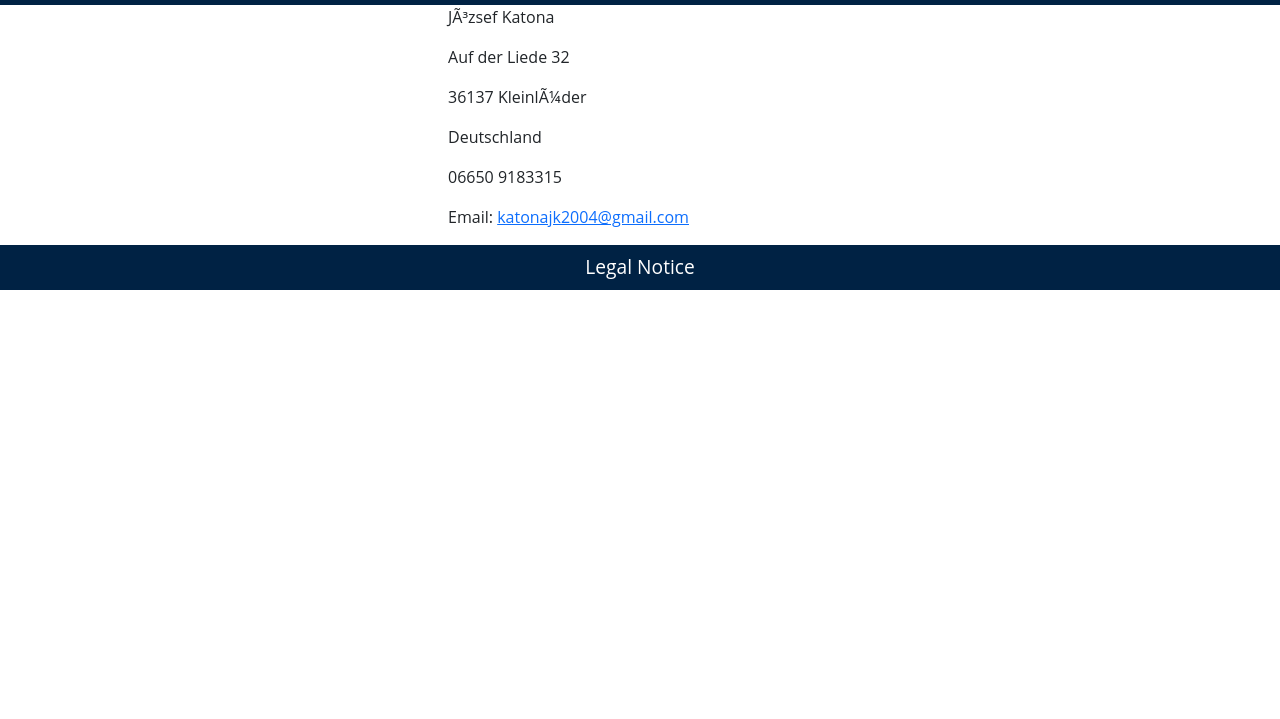
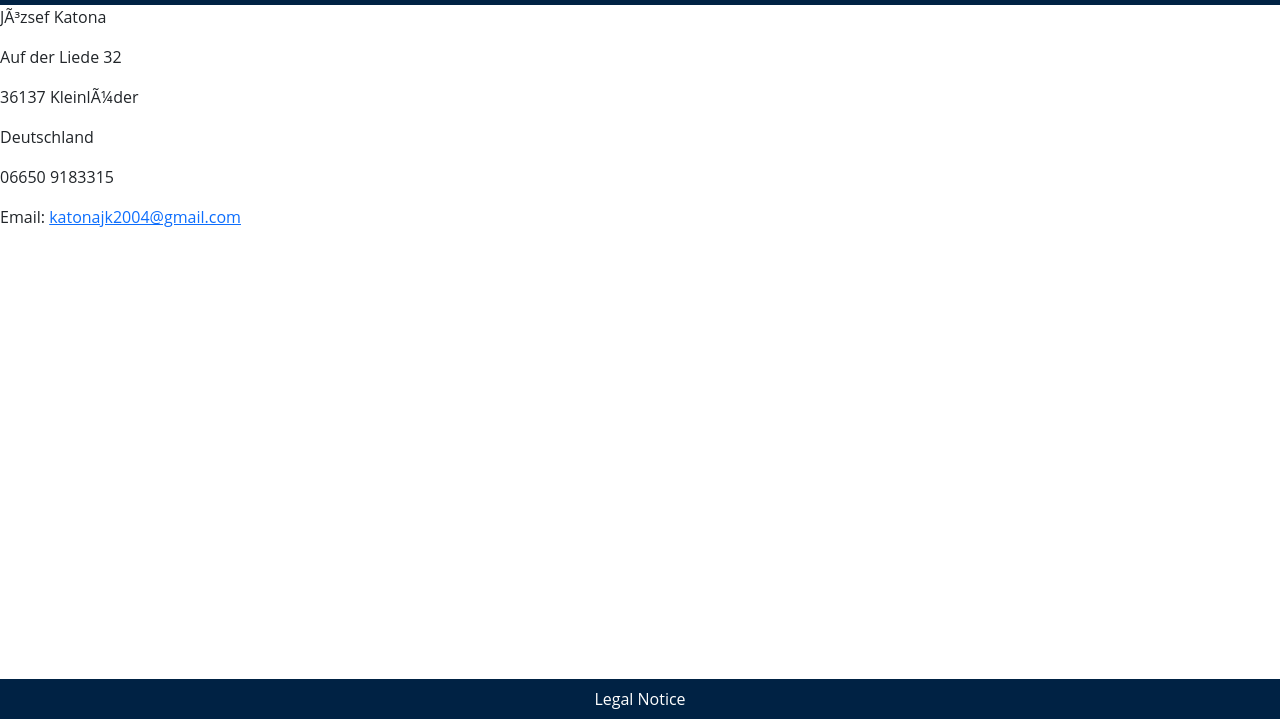
Before and after one commit to jkwatercube/cubing-main, a plain HTML site: page legalNotice.html in a window 1280 px wide. Shown: the part 81-800 px from the top of the page. Drawn offline with Linux system fonts and the light colour scheme.

Commit message:
Update legalNotice.html

```diff
--- a/legalNotice.html
+++ b/legalNotice.html
@@ -9,12 +9,11 @@
 
     <script defer src="js/bootstrap.bundle.min.js"></script>
     <link rel="stylesheet" href="css/bootstrap.min.css">
-    <link rel="stylesheet" href="css/custom.css">
-
-
-
+    <link rel="stylesheet" href="css/index.css">
 </head>
  <body class="h-100">
+ <div id="page-container">
+ <div id="content-wrap">
   <nav class="navbar navbar-expand-lg navbar-light text-center">
     <div class="container-fluid">
         <a class="navbar-brand" href="index.html">
@@ -85,8 +84,12 @@
         <p>06650 9183315</p>
         <p>Email: <a href="mailto:katonajk2004@gmail.com">katonajk2004@gmail.com</a></p>
       </div>
-      <div class="legal_notice p-2 mt-3 text-center">
+ </div>
+      <footer id="footer">
+        <div class="legal_notice p-2 mt-3 text-center">
           <a href="legalNotice.html">Legal Notice</a>
-      </div>
+        </div>
+      </footer>
+    </div>
   </body>
 </html>
```
